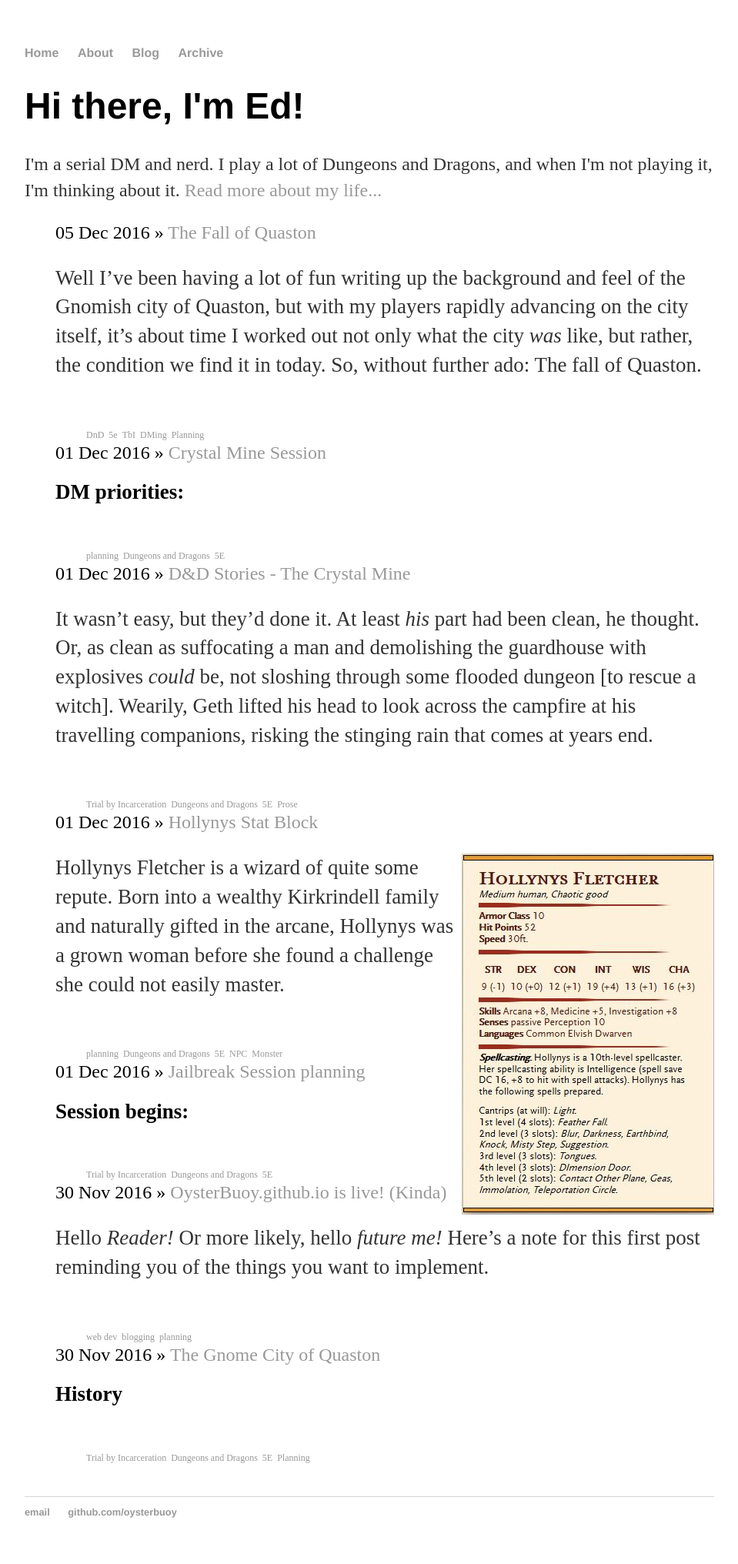
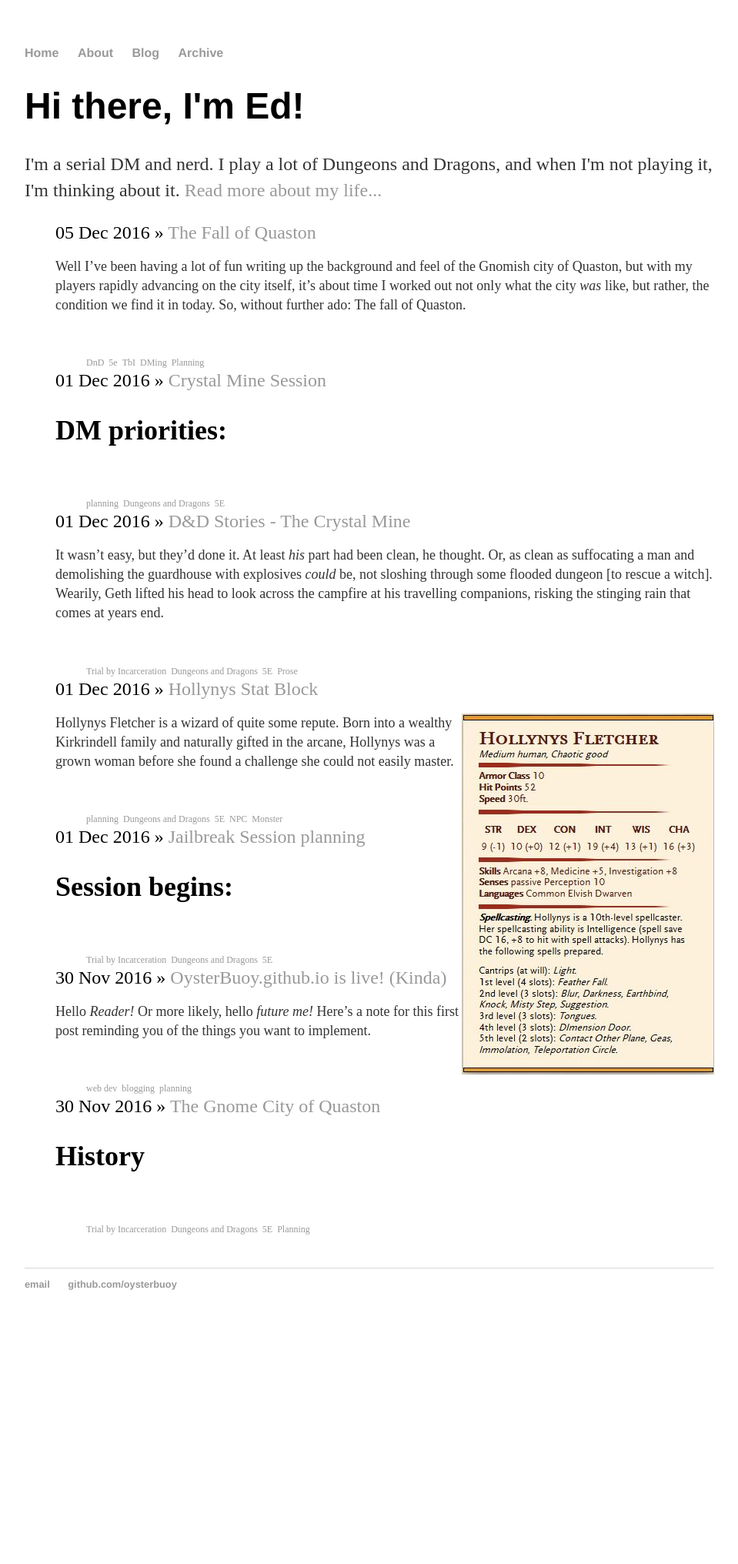
Before and after one commit to OysterBuoy/OysterBuoy.github.io, a Jekyll site: the page built from index.html, in a window 1280 px wide. Shown: the whole page at 77% size, without its empty margins (160-1119 px from the left). Built offline with Jekyll 4.4.1, drawn with Linux system fonts in a browser that asks for light colours; after the commit the page ends 1736 px from its top, so only the background shows below that.

Commit message:
Update main.css

```diff
--- a/css/main.css
+++ b/css/main.css
@@ -56,7 +56,7 @@ ul.posts li {
     text-align: left;
 }
 
-div.excerpt {
+div.excerpt p {
     font-size: 0.75em;
 }
 
```
